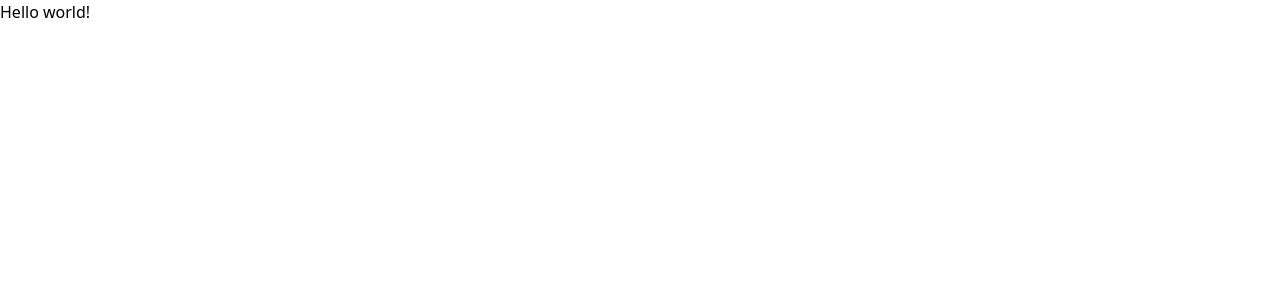
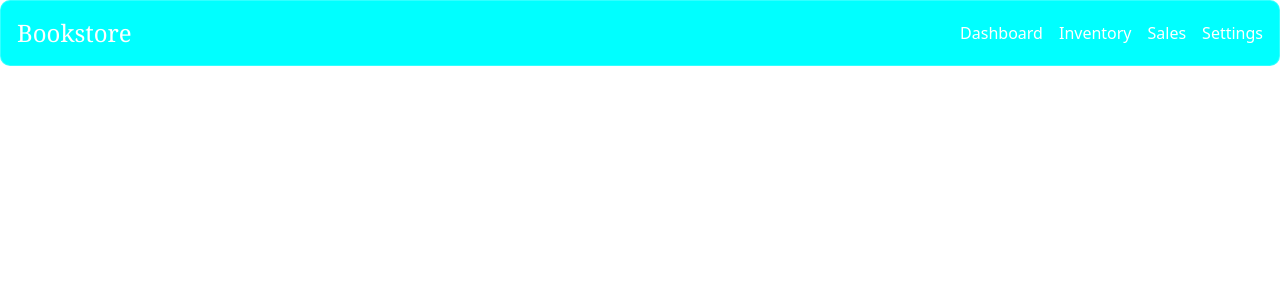
Before and after one commit to chathurasandaruwan/Book-Store-frontend-react, a React (Vite) app: page / in a window 1280 px wide. Shown: the top 300 px of the page. Built offline with nearby package versions, Linux system fonts and the light colour scheme.

Commit message:
create navibar component

```diff
--- a/src/App.tsx
+++ b/src/App.tsx
@@ -1,12 +1,11 @@
 import './App.css'
+import {NaviBar} from "./components/NaviBar.tsx";
 
 function App() {
   return (
-    <>
-      <h1>
-        Hello world!
-      </h1>
-    </>
+      <>
+      <NaviBar></NaviBar>
+      </>
   )
 }
 
--- /dev/null
+++ b/src/components/NaviBar.tsx
@@ -0,0 +1,80 @@
+import {useState} from "react";
+
+export function NaviBar() {
+    const [isOpen, setIsOpen] = useState(false)
+
+    const menuItems = [
+        { title: "Dashboard", href: "#" },
+        { title: "Inventory", href: "#" },
+        { title: "Sales", href: "#" },
+        { title: "Settings", href: "#" },
+    ]
+    return (
+        <nav className="glass-effect sticky top-0 z-50">
+            <div className="container mx-auto px-4">
+                <div className="flex items-center justify-between h-16">
+                    <a href="/" className="text-2xl font-serif text-white">
+                        Bookstore
+                    </a>
+
+                    <div className="hidden md:flex space-x-4">
+                        {menuItems.map((item) => (
+                            <a key={item.title} href={item.href}
+                               className="text-white hover:text-gray-300 transition-colors">
+                                {item.title}
+                            </a>
+                        ))}
+                    </div>
+                    <div className="md:hidden">
+                        <button
+                            onClick={() => setIsOpen(!isOpen)}
+                            className="inline-flex items-center justify-center p-2 rounded-md hover:bg-gray-300"
+                        >
+                            <svg
+                                className={`h-6 w-6 ${isOpen ? 'hidden' : 'block'}`}
+                                stroke="currentColor"
+                                fill="none"
+                                viewBox="0 0 24 24"
+                            >
+                                <path
+                                    strokeLinecap="round"
+                                    strokeLinejoin="round"
+                                    strokeWidth="2"
+                                    d="M4 6h16M4 12h16M4 18h16"
+                                />
+                            </svg>
+                            <svg
+                                className={`h-6 w-6 ${isOpen ? 'block' : 'hidden'}`}
+                                stroke="currentColor"
+                                fill="none"
+                                viewBox="0 0 24 24"
+                            >
+                                <path
+                                    strokeLinecap="round"
+                                    strokeLinejoin="round"
+                                    strokeWidth="2"
+                                    d="M6 18L18 6M6 6l12 12"
+                                />
+                            </svg>
+                        </button>
+                    </div>
+                </div>
+
+                {isOpen && (
+                    <div className="md:hidden">
+                        {menuItems.map((item) => (
+                            <a
+                                key={item.title}
+                                href={item.href}
+                                className="block text-white hover:text-gray-300 py-2"
+                                onClick={() => setIsOpen(false)}
+                            >
+                                {item.title}
+                            </a>
+                        ))}
+                    </div>
+                )}
+            </div>
+        </nav>
+    );
+}
--- a/src/index.css
+++ b/src/index.css
@@ -1 +1,9 @@
 @import "tailwindcss";
+
+.glass-effect {
+    /*background: rgba(255, 255, 255, 0.1);*/
+    background: aqua;
+    backdrop-filter: blur(10px);
+    border-radius: 10px;
+    border: 1px solid rgba(255, 255, 255, 0.2);
+}
```
